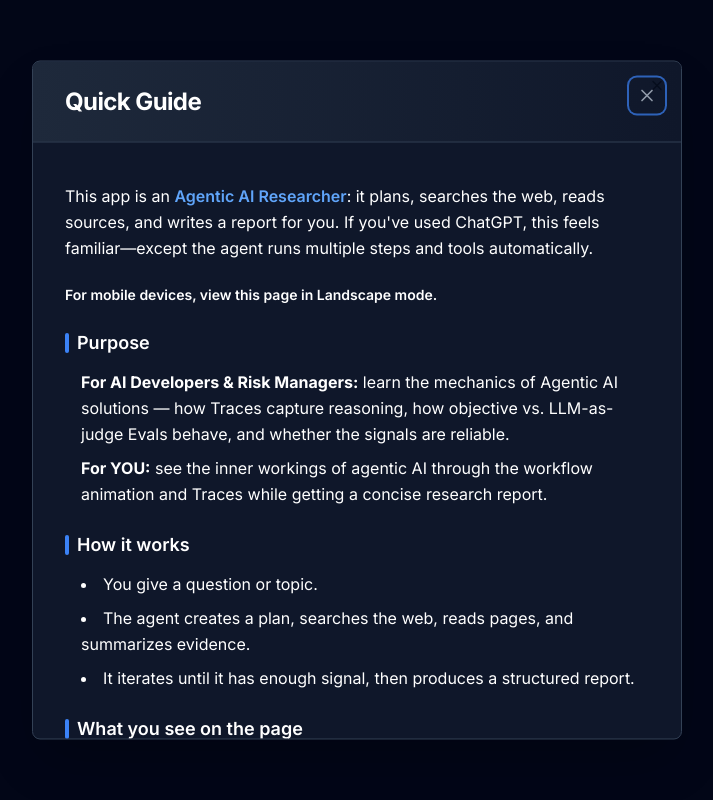
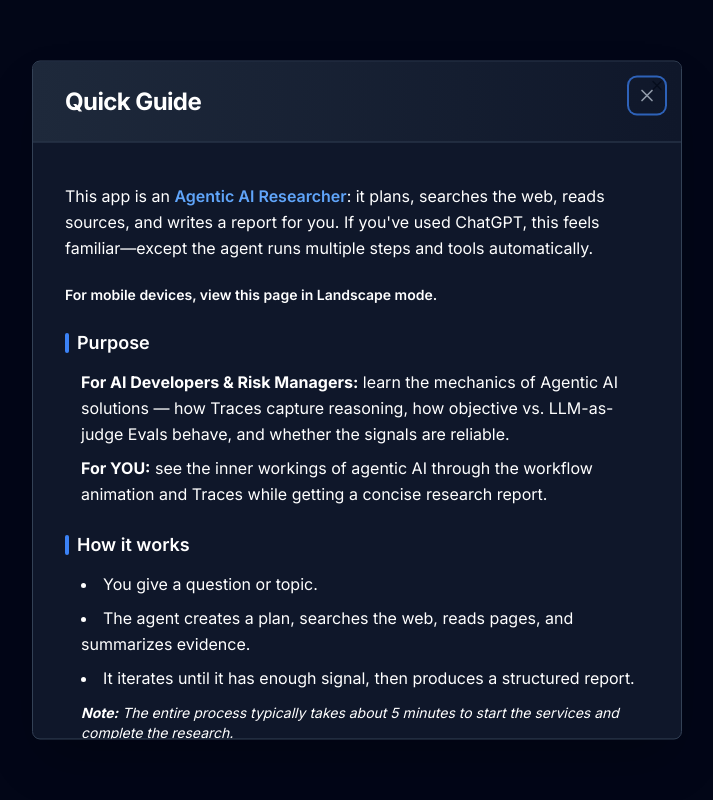
Before and after one commit to rupinrd3/research-agent-render, a Next.js app in the folder frontend/: page / in a window 1280 px wide. Shown: the top 800 px of the page, without its empty margins (283-996 px from the left). Built offline with nearby package versions, Linux system fonts and the light colour scheme.

Commit message:
feat: Add timing note to welcome modal's How it works section

```diff
--- a/frontend/src/components/research/welcome-modal.tsx
+++ b/frontend/src/components/research/welcome-modal.tsx
@@ -118,6 +118,9 @@ export function WelcomeModal({ forceShow = false }: WelcomeModalProps) {
               <li className="leading-relaxed">The agent creates a plan, searches the web, reads pages, and summarizes evidence.</li>
               <li className="leading-relaxed">It iterates until it has enough signal, then produces a structured report.</li>
             </ul>
+            <p className="text-sm text-white mt-3 ml-4 italic">
+              <strong>Note:</strong> The entire process typically takes about 5 minutes to start the services and complete the research.
+            </p>
           </section>
 
           {/* What you see Section */}
```
